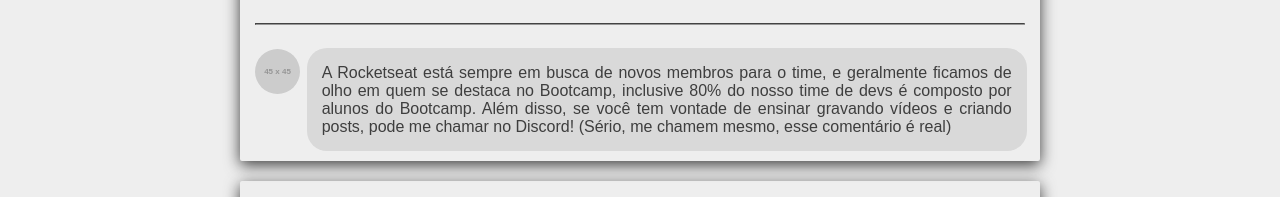
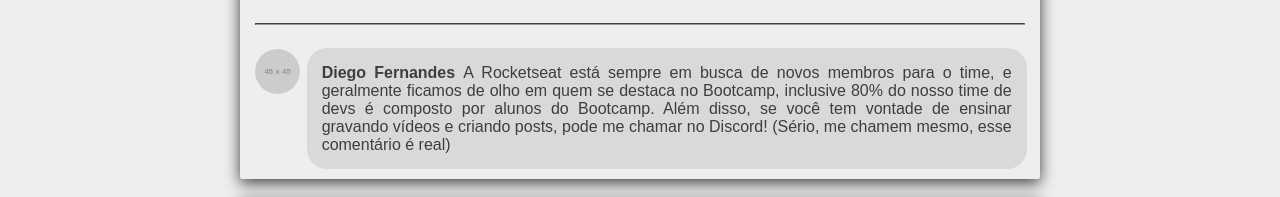
Before and after one commit to llucasmota/desafio-bootcamp-facebook-clone, a React app: page / in a window 1280 px wide. Shown: the part 474-671 px from the top of the page. Built offline with nearby package versions, Linux system fonts and the light colour scheme.

Commit message:
Ajustando nome de quem realizou o comentário

```diff
--- a/src/components/PostItem.js
+++ b/src/components/PostItem.js
@@ -41,7 +41,10 @@ function Comment({ comment }) {
         </figure>
       </div>
       <div className="border-comment">
-        <p>{comment.content}</p>
+        <p>
+          <strong>{comment.author.name} </strong>
+          {comment.content}
+        </p>
       </div>
     </>
   );
```
